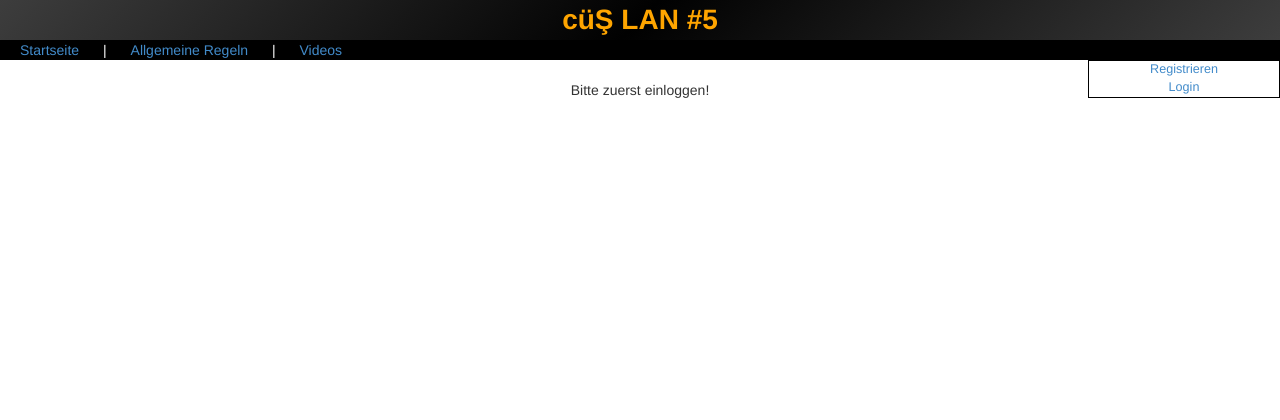
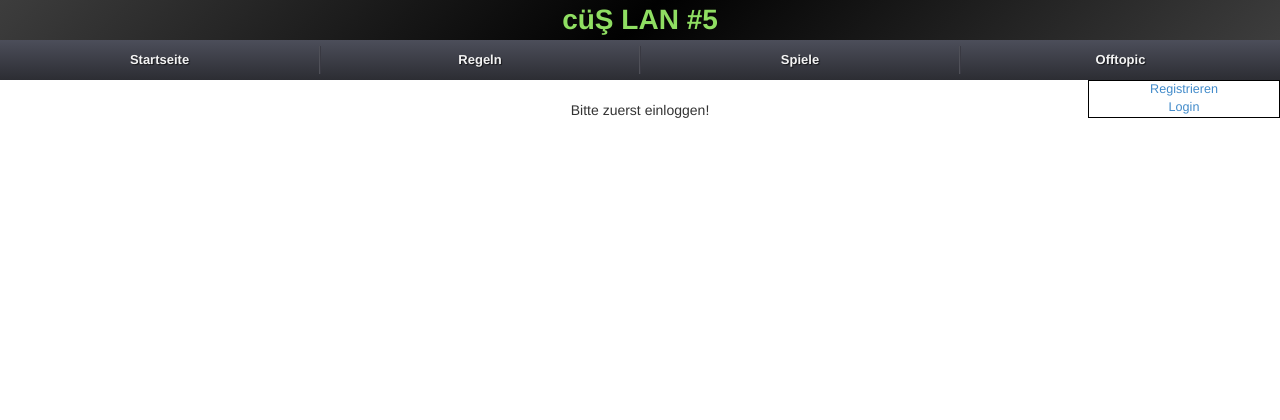
Before and after one commit to LordNeodym/intranet, a Django app: page / in a window 1280 px wide. Shown: the top 420 px of the page. Run offline with Django 3.2, Linux system fonts and the light colour scheme; data comes from the database, SQL or seed files in the repository; both versions use the stored data as it was after the commit; some libraries are stand-ins or nearby versions.

Commit message:
new menu bar, rules model

```diff
--- a/src/core/admin.py
+++ b/src/core/admin.py
@@ -13,8 +13,8 @@ class RulesAdmin(admin.ModelAdmin):
 	inlines = [RulesInlineAdmin,]
 
 class GameAdmin(admin.ModelAdmin):
-    list_display = ('name',)
-    prepopulated_fields = {'slug': ['name']}
+	list_display = ('name',)
+	prepopulated_fields = {'slug': ['name']}
 
 class RoundAdmin(admin.ModelAdmin):
     pass
--- a/src/core/context_processors.py
+++ b/src/core/context_processors.py
@@ -1,6 +1,16 @@
-from core.models import IntranetMeta
+from core.models import IntranetMeta, Rules, Game
 
 
 def intranet_processor(request):
+	content = {}
+
 	lan_name = IntranetMeta.objects.all()[0]
-	return {'lan_name': lan_name}
+	content['lan_name'] = lan_name
+
+	rules = Rules.objects.all()
+	content['rules'] = rules
+
+	games = Game.objects.exclude(match_game=None)
+	content['games'] = games
+
+	return content
--- a/src/core/models.py
+++ b/src/core/models.py
@@ -4,6 +4,7 @@ from django.db import models
 from datetime import date, datetime
 from django.contrib.auth.models import User
 from django.core.exceptions import ValidationError
+from django.template.defaultfilters import slugify
 
 
 def validate_only_one_instance(obj):
@@ -30,18 +31,23 @@ class IntranetMeta(models.Model):
 
 class Rules(models.Model):
 	name = models.CharField(verbose_name="Regelgruppe", max_length=30, null=False, unique=True, blank=False, default="Allgemeine Regeln")
+	slug = models.SlugField(verbose_name="Slug", blank=True, unique=True, editable=False)
 
 	def __unicode__(self):
 		return u"%s" % (self.name)
 
+	def save(self):
+		self.slug = slugify(self.name)
+		super(Rules,self).save()
+
 	class Meta:
-		verbose_name = "Regel"
-		verbose_name_plural = "Regeln"
+		verbose_name = "Regelgruppe"
+		verbose_name_plural = "Regelgruppen"
 
 
 class RulesInline(models.Model):
-	rules = models.ForeignKey(Rules)
-	information = models.CharField(verbose_name="Regel", max_length=512, null=True, blank=True)
+	rules = models.ForeignKey(Rules, verbose_name="Regelgruppe", blank=True, null=True, related_name="inline_rules")
+	information = models.TextField(verbose_name="Regel", max_length=512, null=True, blank=True)
 
 	def __unicode__(self):
 		return u"%s" % (self.information)
@@ -53,11 +59,15 @@ class RulesInline(models.Model):
 
 class Game(models.Model):
 	name = models.CharField(verbose_name="Name", max_length=50, unique=True, blank=False, null=False)
-	slug = models.SlugField(verbose_name="Slug", unique=True)
+	slug = models.SlugField(verbose_name="Slug", blank=True, unique=True, editable=False)
 	img = models.ImageField(verbose_name="Icon", upload_to="game_icon", blank=True, null=True)
 
 	def __unicode__(self):
 		return u"%s" % (self.name)
+
+	def save(self):
+		self.slug = slugify(self.name)
+		super(Game,self).save()
 
 	class Meta:
 		verbose_name = "Spiel"
--- /dev/null
+++ b/src/core/static/css/drop_down_menu.css
@@ -0,0 +1,132 @@
+.menu,
+.menu ul,
+.menu li,
+.menu a {
+    margin: 0;
+    padding: 0;
+    border: none;
+    outline: none;
+    text-align: center;
+}
+
+.menu {
+    height: 40px;
+    width: 100%;
+    display: table;
+    table-layout: fixed;
+
+    background: #4c4e5a;
+    background: -webkit-linear-gradient(top, #4c4e5a 0%,#2c2d33 100%);
+    background: -moz-linear-gradient(top, #4c4e5a 0%,#2c2d33 100%);
+    background: -o-linear-gradient(top, #4c4e5a 0%,#2c2d33 100%);
+    background: -ms-linear-gradient(top, #4c4e5a 0%,#2c2d33 100%);
+    background: linear-gradient(top, #4c4e5a 0%,#2c2d33 100%);
+
+    /*webkit-border-radius: 5px;
+    -moz-border-radius: 5px;
+    border-radius: 5px;*/
+}
+
+.menu li {
+    position: relative;
+    list-style: none;
+    /*float: left;*/
+    display: block;
+    height: 40px;
+    z-index: 9999;
+}
+
+.menu > li {
+    display: table-cell;
+}
+
+.menu > li > ul > li {
+    width: 100%;
+    display: table;
+    table-layout: fixed;
+}
+
+.menu li a {
+    display: block;
+    padding: 0 14px;
+    margin: 6px 0;
+    line-height: 28px;
+    text-decoration: none;
+
+    border-left: 1px solid #393942;
+    border-right: 1px solid #4f5058;
+
+    font-family: Helvetica, Arial, sans-serif;
+    font-weight: bold;
+    font-size: 13px;
+
+    color: #f3f3f3;
+    text-shadow: 1px 1px 1px rgba(0,0,0,.6);
+
+    -webkit-transition: color .2s ease-in-out;
+    -moz-transition: color .2s ease-in-out;
+    -o-transition: color .2s ease-in-out;
+    -ms-transition: color .2s ease-in-out;
+    transition: color .2s ease-in-out;
+}
+
+.menu li:first-child a { border-left: none; }
+.menu li:last-child a{ border-right: none; }
+
+.menu li:hover > a { color: #8fde62; }
+
+.menu ul {
+    position: absolute;
+    top: 40px;
+    left: 0;
+
+    opacity: 0;
+    background: #1f2024;
+
+    -webkit-border-radius: 0 0 5px 5px;
+    -moz-border-radius: 0 0 5px 5px;
+    border-radius: 0 0 5px 5px;
+
+    -webkit-transition: opacity .25s ease .1s;
+    -moz-transition: opacity .25s ease .1s;
+    -o-transition: opacity .25s ease .1s;
+    -ms-transition: opacity .25s ease .1s;
+    transition: opacity .25s ease .1s;
+}
+
+.menu li:hover > ul { opacity: 1; }
+
+.menu ul li {
+    height: 0;
+    overflow: hidden;
+    padding: 0;
+
+    -webkit-transition: height .25s ease .1s;
+    -moz-transition: height .25s ease .1s;
+    -o-transition: height .25s ease .1s;
+    -ms-transition: height .25s ease .1s;
+    transition: height .25s ease .1s;
+}
+
+.menu li:hover > ul li {
+    height: 36px;
+    overflow: visible;
+    padding: 0;
+}
+
+.menu ul li a {
+    width: 100%;
+    padding: 4px 0 4px 0px;
+    margin: 0;
+
+    border: none;
+    border-bottom: 1px solid #353539;
+}
+
+.menu ul li:last-child a { border: none; }
+
+
+/* Icons */
+/*.menu a.documents { background: url(../img/docs.png) no-repeat 6px center; }
+.menu a.messages { background: url(../img/bubble.png) no-repeat 6px center; }
+.menu a.signout { background: url(../img/arrow.png) no-repeat 6px center; }*/
--- a/src/core/static/css/screen.css
+++ b/src/core/static/css/screen.css
@@ -13,7 +13,7 @@ ul {
 
 .header_banner {
 	text-align: center;
-	color: #FFA500;
+	color: #8fde62;
 	background: rgb(61,61,61); /* Old browsers */
 	background: -moz-linear-gradient(-45deg,  rgba(61,61,61,1) 0%, rgba(1,1,1,1) 50%, rgba(61,61,61,1) 100%); /* FF3.6+ */
 	background: -webkit-gradient(linear, left top, right bottom, color-stop(0%,rgba(61,61,61,1)), color-stop(50%,rgba(1,1,1,1)), color-stop(100%,rgba(61,61,61,1))); /* Chrome,Safari4+ */
@@ -31,6 +31,10 @@ ul {
 
 .header_url > a, .header_url > span {
 	margin-left: 20px;
+}
+
+.top_menu>a {
+	cursor: default;
 }
 
 .register_headline {
--- a/src/core/static/js/main.js
+++ b/src/core/static/js/main.js
@@ -1,6 +1,15 @@
 $(document).ready(function() {
 	disable_register();
+	dropdown_style();
 });
+
+function dropdown_style() {
+	$( "ul.menu > li" ).each(function( index ) {
+		if ($(this).children().length > 1) {
+			$(this).addClass("top_menu");
+		}
+	});
+}
 
 function disable_register() {
 	$( "input" ).each(function( index ) {
--- a/src/core/templates/base.html
+++ b/src/core/templates/base.html
@@ -7,9 +7,10 @@
         <title>{% block title %}Intranet{% endblock %}</title>
         <meta name="description" content="">
         <meta name="viewport" content="width=device-width,initial-scale=1">
-        <link rel="stylesheet" href="{% static 'css/screen.css' %}">
         <link rel="stylesheet" type="text/css" href="{% static 'css/bootstrap.min.css'%}">
         <link rel="stylesheet" type="text/css" href="{% static 'css/bootstrap-theme.min.css'%}">
+        <link rel="stylesheet" href="{% static 'css/screen.css' %}">
+        <link rel="stylesheet" href="{% static 'css/drop_down_menu.css' %}">
     </head>
     <body>
         {% block body %}
@@ -20,28 +21,29 @@
         </div>
 
         <!-- Drop Down Menu -->
-        <!--<ul class="menu">
-            <li><a href="#">My dashboard</a></li>
-            <li><a href="#">Likes</a></li>
-            <li><a href="#">Views</a>
+        <ul class="menu">
+            <li><a href="/">Startseite</a></li>
+            <li><a href="#">Regeln</a>
                 <ul>
-                    <li><a href="#" class="documents">Documents</a></li>
-                    <li><a href="#" class="messages">Messages</a></li>
-                    <li><a href="#" class="signout">Sign Out</a></li>
+                    {% for rule in rules %}
+                        <li><a href="/rules/{{ rule.slug }}" class="documents">{{ rule.name }}</a></li>
+                    {% endfor %}
                 </ul>
             </li>
-            <li><a href="#">Uploads</a></li>
-            <li><a href="#">Videos</a></li>
-            <li><a href="#">Documents</a></li>
-        </ul>-->
-
-        <div class="header_url">
-            <a href="/">Startseite</a>
-            <span>|</span>
-            <a href="/rules">Allgemeine Regeln</a>
-            <span>|</span>
-            <a href="/movies">Videos</a>
-        </div>
+            <li><a href="#">Spiele</a>
+                <ul>
+                    {% for game in games %}
+                        <li><a href="/games/{{game.slug}}" class="documents">{{game.name}}</a></li>
+                    {% endfor %}
+                </ul>
+            </li>
+            <li><a href="#">Offtopic</a>
+                <ul>
+                    <li><a href="/pictures" class="documents">Bilder</a></li>
+                    <li><a href="/video" class="messages">Videos</a></li>
+                </ul>
+            </li>
+        </ul>
 
         <!-- User Info Field -->
         {% if user.is_authenticated %}
@@ -62,8 +64,8 @@
             <div class="left">&copy; {% now "Y" %} Carlo Völker</div>
         </footer>
         <script type="text/javascript" src="{% static 'js/jquery-1.10.2.min.js'%}"></script>
+        <script type="text/javascript" src="{% static 'js/bootstrap.min.js'%}"></script>
         <script type="text/javascript" src="{% static 'js/main.js'%}"></script>
-        <script type="text/javascript" src="{% static 'js/bootstrap.min.js'%}"></script>
-        <script type="text/javascript" src="{% static 'js/video.js'%}"></script>
+        <!--<script type="text/javascript" src="{% static 'js/video.js'%}"></script>-->
     </body>
 </html>
--- a/src/core/templates/game_site.html
+++ b/src/core/templates/game_site.html
@@ -64,8 +64,8 @@
 				</div>
 				{% endif %}
 			{% endfor %}
-		{% elif request.user|has_group:"admin" %}
-				<form method="post" action="/calc_teams">
+		{% elif user|has_group:"Admin" %}
+			<form method="post" action="/calc_teams">
 				{% csrf_token %}
 				<input type="submit" class="create_teams" type="submit" value="Teams erstellen" />
 				<input type="hidden" name="match_id" value="{{match.id}}" />
--- a/src/core/templatetags/helper.py
+++ b/src/core/templatetags/helper.py
@@ -1,4 +1,5 @@
 from django import template
+from django.contrib.auth.models import Group
 
 register = template.Library()
 
@@ -10,4 +11,5 @@ def modulo(num, val):
 @register.filter(name='has_group')
 def has_group(user, group_name):
 	group = Group.objects.get(name=group_name)
+	print user
 	return True if group in user.groups.all() else False
--- a/src/core/views.py
+++ b/src/core/views.py
@@ -74,6 +74,11 @@ def movies(request):
 	return render_to_response('movies.html', context_instance=context)
 
 
+def pictures(request):
+    context = RequestContext(request)
+    return render_to_response('pictures.html', context_instance=context)
+
+
 def rules(request):
 	context = RequestContext(request)
 	return render_to_response('rules.html', context_instance=context)
--- a/src/intranet/urls.py
+++ b/src/intranet/urls.py
@@ -9,7 +9,8 @@ urlpatterns = [
 	url(r'^login/$', views.login, name='login'),
 	url(r'^register/$', views.register, name='register'),
     url(r'^logout/$', views.logout, name='logout'),
-    url(r'^rules/$', views.rules, name='rules'),
+    url(r'^rules/(?P<slug>[-\w\d]+)/$', views.rules, name='rules'),
+    url(r'^pictures/$', views.pictures, name='pictures'),
     url(r'^movies/$', views.movies, name='movies'),
-    url(r'^(?P<slug>[-\w\d]+)/$', 'core.views.game_site'),
+    url(r'^games/(?P<slug>[-\w\d]+)/$', 'core.views.game_site'),
 ]
```
Also changed, not shown: src/core/templates/pictures.html (added, +19 -0 lines), src/core/migrations/0005_auto_20150827_2320.py (added), src/db.sqlite3.
